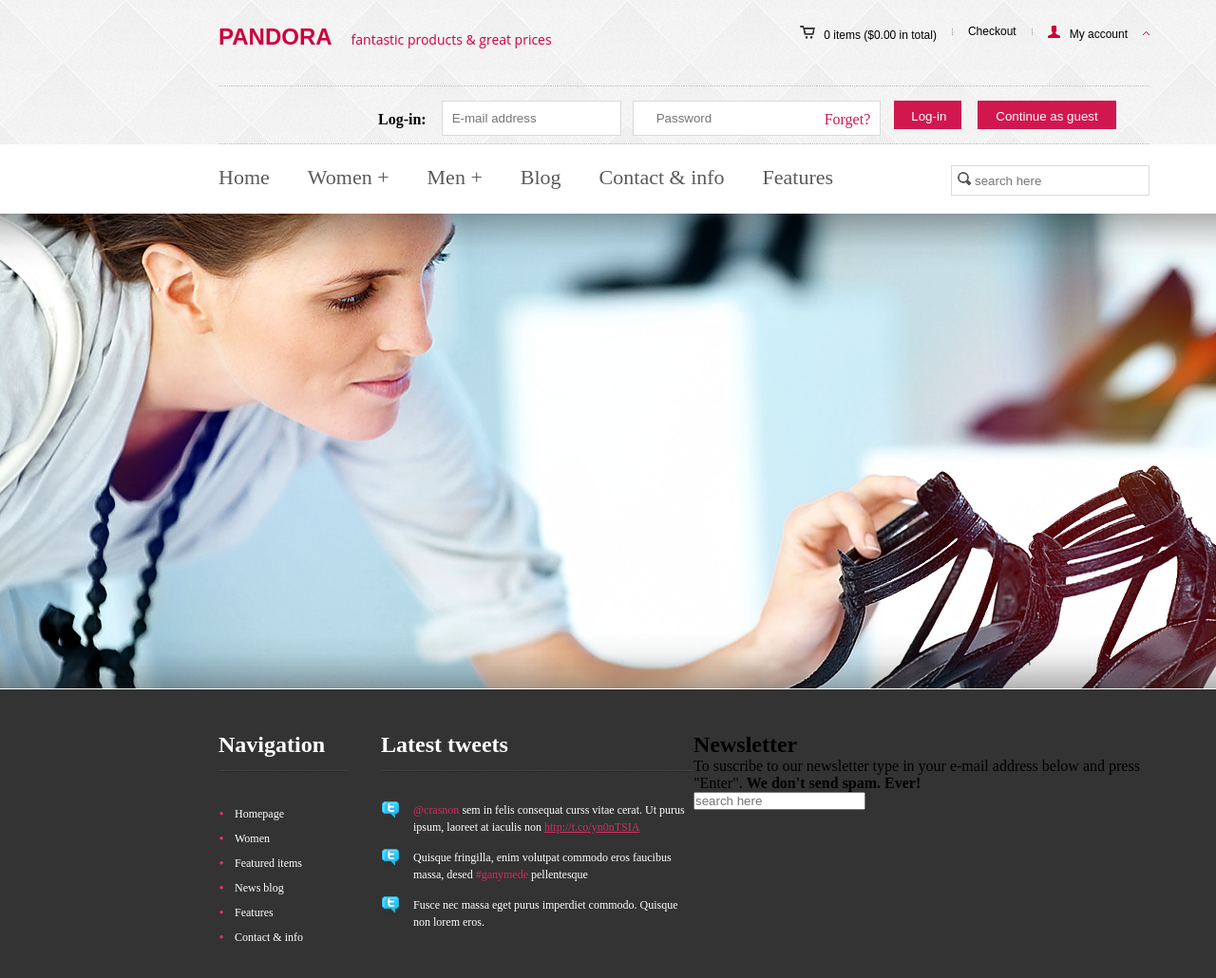
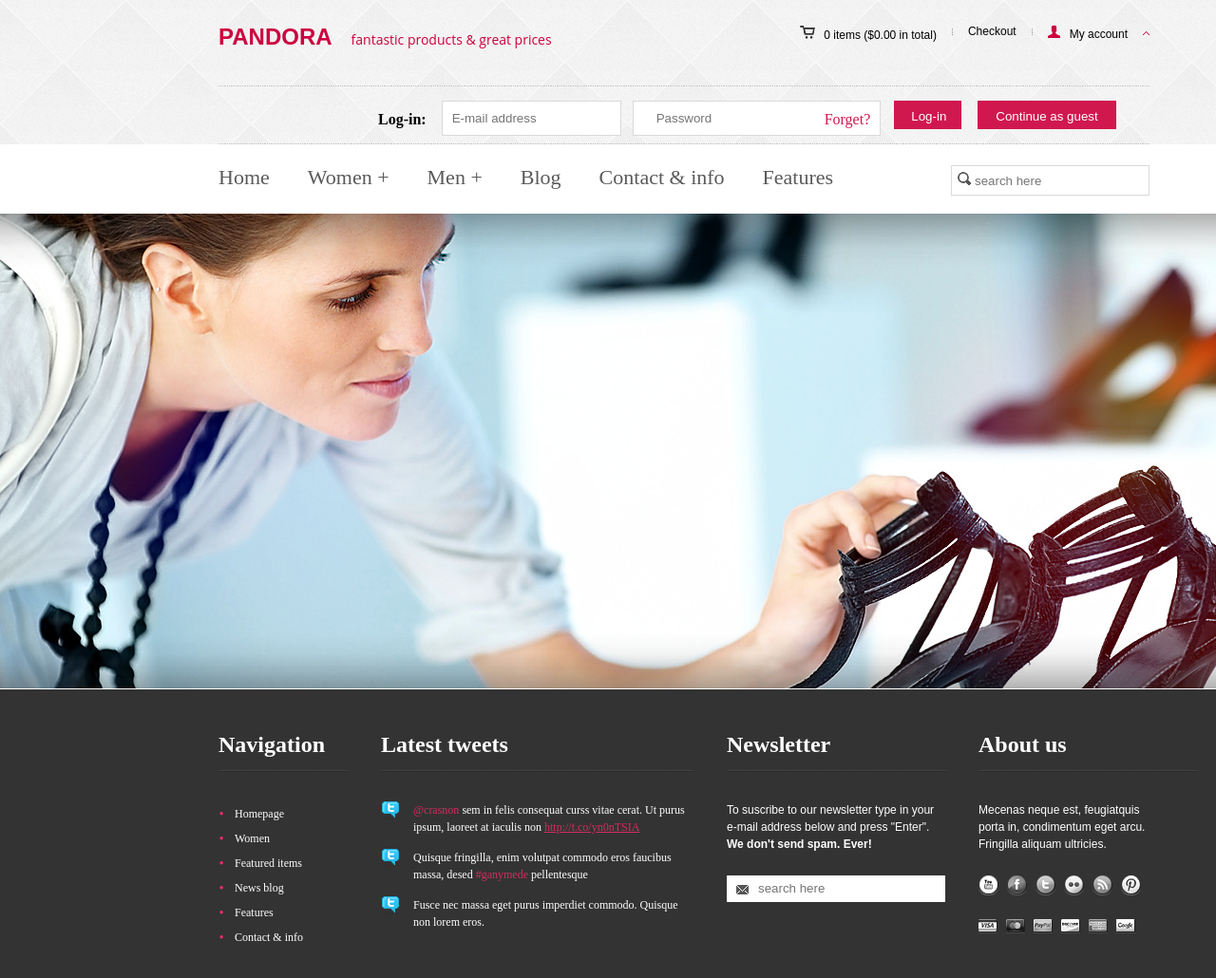
Before and after one commit to ashimrajbhandari/leapfrog, a plain HTML site: page Design_Final_Project_Static/index.html in a window 1280 px wide. Shown: the top 1030 px of the page at 95% size. Drawn offline with Linux system fonts and the light colour scheme; a web font is replaced by a local one.

Commit message:
design final project edit3

```diff
--- a/Design_Final_Project_Static/css/layout.css
+++ b/Design_Final_Project_Static/css/layout.css
@@ -300,3 +300,111 @@ footer{
 .latest-tweets-padding{
     padding-bottom: 25px;
 }
+
+.footer-newsletter{
+    float: left;
+    color: white;
+    padding-left: 35px;
+    width: 230px;
+}
+
+.footer-newsletter h2{
+    float: left;
+    padding-bottom: 13px;
+}
+
+.footer-newsletter .footer-content-line{
+    background-image: url("../images/footer-content-line-separator.png");
+    background-repeat: repeat-x;
+    height: 2px;
+    display: inline-block;
+    width: 230px;
+    padding-bottom: 31px;
+}
+
+.footer-newsletter p{
+    font-size: 12px;
+    line-height: 18px;
+    font-family: Arial;
+    padding-bottom: 24px;
+}
+
+.newsletter-search{
+    width: 230px;
+    background: white;
+    height: 28px;
+}
+
+.newsletter-search .newsletter-image{
+    float: left;
+    display: inline-block;
+    padding-top: 10px;
+    padding-left: 10px;
+}
+
+.newsletter-search .newsletter-searchform input{
+    display: inline-block;
+    padding: 6px 0px 6px 10px;
+    width: 207px;
+    border: none;
+}
+
+/* .newsletter-search .newsletter-searchform input:focus{
+    border-style: none;
+} */
+
+.footer-aboutus{
+    float: left;
+    color: white;
+    padding-left: 35px;
+    width: 180px;
+}
+
+.footer-aboutus h2{
+    float: left;
+    padding-bottom: 13px;
+}
+
+.footer-aboutus .footer-content-line{
+    background-image: url("../images/footer-content-line-separator.png");
+    background-repeat: repeat-x;
+    height: 2px;
+    display: inline-block;
+    width: 230px;
+    padding-bottom: 31px;
+}
+
+.footer-aboutus p{
+    font-size: 12px;
+    line-height: 18px;
+    font-family: Arial;
+}
+
+.aboutus-social-media{
+    float: left;
+    display: block;
+}
+
+.aboutus-social-media ul{
+    padding-top: 24px;
+}
+
+.aboutus-social-media ul li{
+    list-style-type: none;
+    display: inline-block;
+    float: left;
+    padding-right: 9px;
+}
+
+.payment{
+    display: block;
+    float: left;
+    padding-top: 25px;
+}
+
+.payment ul li{
+    list-style-type: none;
+    float: left;
+    padding-right: 9px;
+    display: inline-block;
+}
--- a/Design_Final_Project_Static/index.html
+++ b/Design_Final_Project_Static/index.html
@@ -123,15 +123,39 @@
                         <div class="footer-newsletter">
                             <h2>Newsletter</h2>
                             <div class="footer-content-line"></div>
-                            <p>To suscribe to our newsletter type in your e-mail address below and press "Enter". <strong>We don't send spam. Ever!</strong></p>
+                            <p>To suscribe to our newsletter type in your e-mail address below and press "Enter".<br><strong>We don't send spam. Ever!</strong></p>
                             <div class="newsletter-search">
-                                <div class="newsletter-image"></div>
+                                <div class="newsletter-image"><img src="images/newsletter-logo.png" alt=""></div>
                                 <div class="newsletter-searchform">
                                     <input type="text" name="newsletter-search" placeholder="search here">
                                 </div>
                             </div>
                         </div>
-                        <div class="footer-aboutus"></div>
+                        <div class="footer-aboutus">
+                            <h2>About us</h2>
+                            <div class="footer-content-line"></div>
+                            <p>Mecenas neque est, feugiatquis porta in, condimentum  eget arcu. Fringilla aliquam ultricies.</p>
+                            <div class="aboutus-social-media">
+                                <ul>
+                                    <li><a href="#"><img src="images/youtube-logo.png" alt=""></a></li>
+                                    <li><a href="#"><img src="images/fb-logo.png" alt=""></a></li>
+                                    <li><a href="#"><img src="images/twitter-logo-bw.png" alt=""></a></li>
+                                    <li><a href="#"><img src="images/aboutus-img4.png" alt=""></a></li>
+                                    <li><a href="#"><img src="images/aboutus-img5.png" alt=""></a></li>
+                                    <li><a href="#"><img src="images/aboutus-img6.png" alt=""></a></li>
+                                </ul>
+                            </div>
+                            <div class="payment">
+                                <ul>
+                                    <li><a href="#"><img src="images/aboutus-p-img1.png" alt=""></a></li>
+                                    <li><a href="#"><img src="images/aboutus-p-img2.png" alt=""></a></li>
+                                    <li><a href="#"><img src="images/aboutus-p-img3.png" alt=""></a></li>
+                                    <li><a href="#"><img src="images/aboutus-p-img4.png" alt=""></a></li>
+                                    <li><a href="#"><img src="images/aboutus-p-img5.png" alt=""></a></li>
+                                    <li><a href="#"><img src="images/aboutus-p-img6.png" alt=""></a></li>
+                                </ul>
+                            </div>
+                        </div>
                     </div>
                     <div class="footer-separator-line"></div>
                     <div class="footer-copyright"></div>
```
Also changed, not shown: Design_Final_Project_Static/images/aboutus-img4.png (added), Design_Final_Project_Static/images/aboutus-img5.png (added), Design_Final_Project_Static/images/aboutus-img6.png (added), Design_Final_Project_Static/images/aboutus-p-img1.png (added), Design_Final_Project_Static/images/aboutus-p-img2.png (added), Design_Final_Project_Static/images/aboutus-p-img3.png (added), Design_Final_Project_Static/images/aboutus-p-img4.png (added), Design_Final_Project_Static/images/aboutus-p-img5.png (added), Design_Final_Project_Static/images/aboutus-p-img6.png (added), Design_Final_Project_Static/images/fb-logo.png (added), Design_Final_Project_Static/images/twitter-logo-bw.png (added), Design_Final_Project_Static/images/youtube-logo.png (added).
